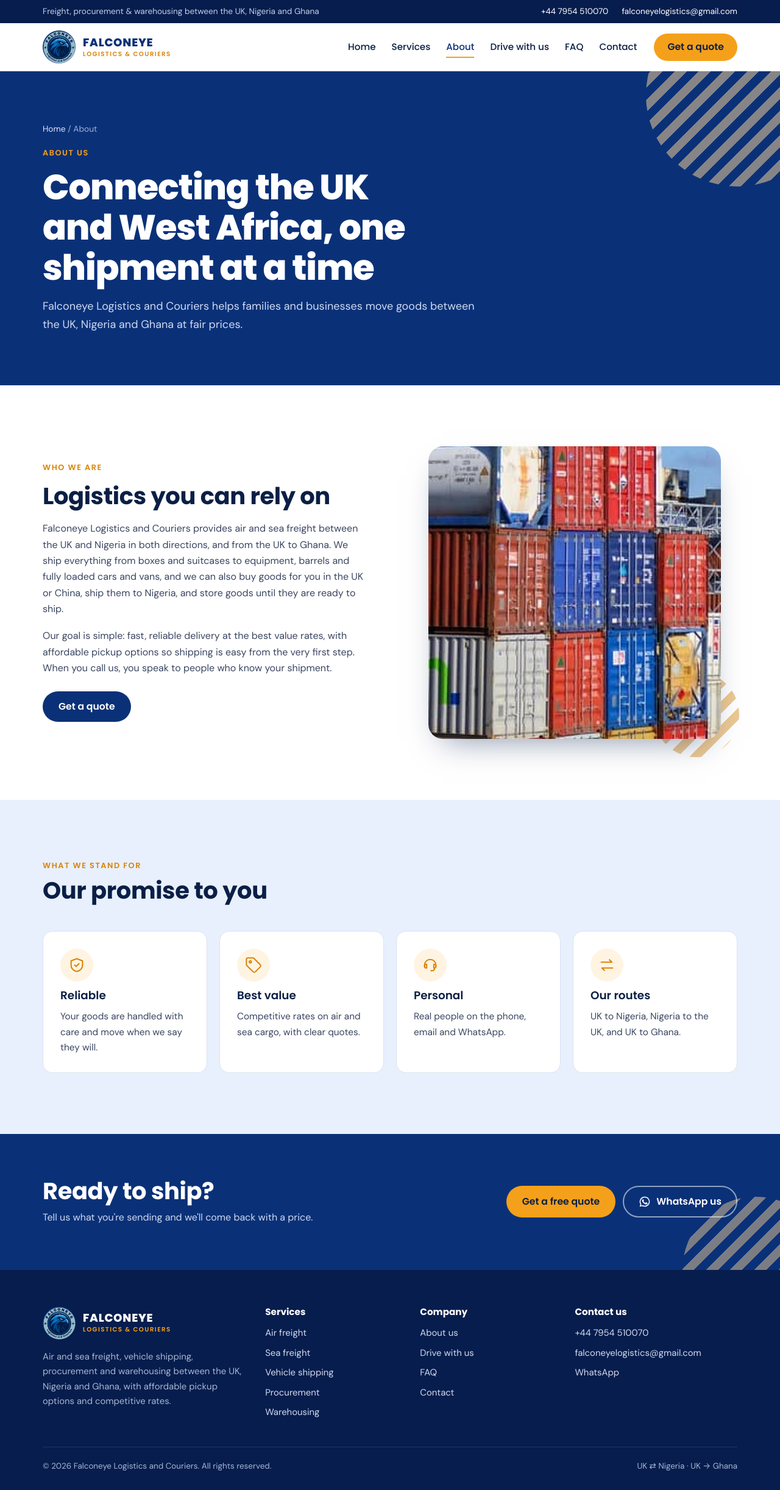
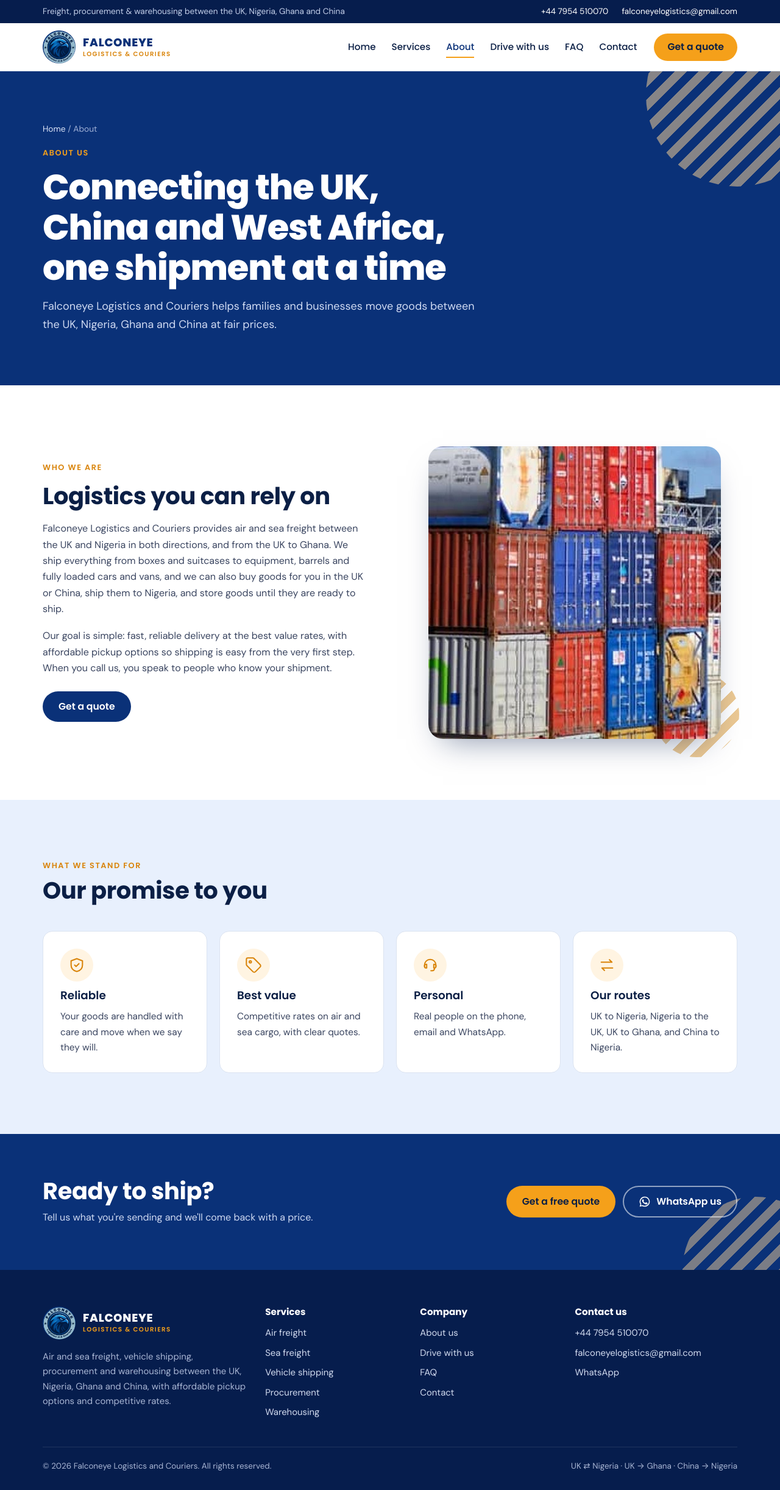
Before and after one commit to EzeoyeGoodluck/Falconeye, a plain HTML site: page about.html in a window 1280 px wide. Shown: the whole page at 61% size. Drawn offline with Linux system fonts and the light colour scheme.

Commit message:
Add China to the countries listed across the site
Top bar, footer, home, services, about, FAQ, contact and page
descriptions now include China (procurement from China to Nigeria).

Co-Authored-By: Claude Opus 5.5 <noreply@anthropic.com>
Claude-Session: https://claude.ai/code/session_01LzZqBw9JGz7KQ7mRmawtdT

```diff
--- a/about.html
+++ b/about.html
@@ -4,7 +4,7 @@
 <meta charset="utf-8">
 <meta name="viewport" content="width=device-width,initial-scale=1,viewport-fit=cover">
 <title>About Us | Falconeye Logistics and Couriers</title>
-<meta name="description" content="Falconeye Logistics and Couriers provides air and sea freight, vehicle shipping, procurement and warehousing between the UK, Nigeria and Ghana.">
+<meta name="description" content="Falconeye Logistics and Couriers provides air and sea freight, vehicle shipping, procurement and warehousing between the UK, Nigeria, Ghana and China.">
 <meta name="theme-color" content="#0a3178">
 <link rel="icon" href="img/logo.png">
 <link rel="preconnect" href="https://fonts.googleapis.com">
@@ -14,7 +14,7 @@
 </head>
 <body>
 <div class="topbar"><div class="wrap">
-  <span class="tag">Freight, procurement &amp; warehousing between the UK, Nigeria and Ghana</span>
+  <span class="tag">Freight, procurement &amp; warehousing between the UK, Nigeria, Ghana and China</span>
   <span class="links"><a href="tel:+447954510070">+44 7954 510070</a><a href="mailto:falconeyelogistics@gmail.com">falconeyelogistics@gmail.com</a></span>
 </div></div>
 <header class="site-header"><div class="wrap nav">
@@ -26,7 +26,7 @@
 <main>
 <section class="page-hero"><div class="wrap">
   <div class="crumbs"><a href="index.html">Home</a> / About</div>
-  <span class="kicker">About us</span><h1 style="margin-top:10px">Connecting the UK and West Africa, one shipment at a time</h1><p class="lead">Falconeye Logistics and Couriers helps families and businesses move goods between the UK, Nigeria and Ghana at fair prices.</p>
+  <span class="kicker">About us</span><h1 style="margin-top:10px">Connecting the UK, China and West Africa, one shipment at a time</h1><p class="lead">Falconeye Logistics and Couriers helps families and businesses move goods between the UK, Nigeria, Ghana and China at fair prices.</p>
 </div></section>
 <section class="section"><div class="wrap split">
   <div style="display:grid;gap:18px">
@@ -44,7 +44,7 @@
     <article class="card"><div class="icon"><svg width="24" height="24" viewBox="0 0 24 24" fill="none" stroke="currentColor" stroke-width="1.75" stroke-linecap="round" stroke-linejoin="round" aria-hidden="true"><path d="M12 3 4 6v6c0 5 3.5 8 8 9 4.5-1 8-4 8-9V6z"/><path d="m9 12 2 2 4-4"/></svg></div><h3>Reliable</h3><p>Your goods are handled with care and move when we say they will.</p></article>
     <article class="card"><div class="icon"><svg width="24" height="24" viewBox="0 0 24 24" fill="none" stroke="currentColor" stroke-width="1.75" stroke-linecap="round" stroke-linejoin="round" aria-hidden="true"><path d="M12.6 2.6A2 2 0 0 0 11.2 2H4a2 2 0 0 0-2 2v7.2a2 2 0 0 0 .6 1.4l8.7 8.7a2.4 2.4 0 0 0 3.4 0l6.6-6.6a2.4 2.4 0 0 0 0-3.4z"/><circle cx="7.5" cy="7.5" r="1.5"/></svg></div><h3>Best value</h3><p>Competitive rates on air and sea cargo, with clear quotes.</p></article>
     <article class="card"><div class="icon"><svg width="24" height="24" viewBox="0 0 24 24" fill="none" stroke="currentColor" stroke-width="1.75" stroke-linecap="round" stroke-linejoin="round" aria-hidden="true"><path d="M4 14v-2a8 8 0 0 1 16 0v2"/><path d="M4 14a2 2 0 0 0 2 2h1v-5H6a2 2 0 0 0-2 2zM20 14a2 2 0 0 1-2 2h-1v-5h1a2 2 0 0 1 2 2z"/><path d="M18 16v1a3 3 0 0 1-3 3h-2"/></svg></div><h3>Personal</h3><p>Real people on the phone, email and WhatsApp.</p></article>
-    <article class="card"><div class="icon"><svg width="24" height="24" viewBox="0 0 24 24" fill="none" stroke="currentColor" stroke-width="1.75" stroke-linecap="round" stroke-linejoin="round" aria-hidden="true"><path d="M4 8h15l-3.5-3.5M20 16H5l3.5 3.5"/></svg></div><h3>Our routes</h3><p>UK to Nigeria, Nigeria to the UK, and UK to Ghana.</p></article>
+    <article class="card"><div class="icon"><svg width="24" height="24" viewBox="0 0 24 24" fill="none" stroke="currentColor" stroke-width="1.75" stroke-linecap="round" stroke-linejoin="round" aria-hidden="true"><path d="M4 8h15l-3.5-3.5M20 16H5l3.5 3.5"/></svg></div><h3>Our routes</h3><p>UK to Nigeria, Nigeria to the UK, UK to Ghana, and China to Nigeria.</p></article>
   </div>
 </div></section>
 </main>
@@ -54,12 +54,12 @@
 </div></section>
 <footer class="site-footer"><div class="wrap">
   <div class="footer-grid">
-    <div style="display:grid;gap:16px;align-content:start"><a class="logo" href="index.html" aria-label="Falconeye Logistics and Couriers home"><img src="img/logo.png" alt="" width="54" height="54"><span class="logo-text"><b>FALCONEYE</b><small>Logistics &amp; Couriers</small></span></a><p>Air and sea freight, vehicle shipping, procurement and warehousing between the UK, Nigeria and Ghana, with affordable pickup options and competitive rates.</p></div>
+    <div style="display:grid;gap:16px;align-content:start"><a class="logo" href="index.html" aria-label="Falconeye Logistics and Couriers home"><img src="img/logo.png" alt="" width="54" height="54"><span class="logo-text"><b>FALCONEYE</b><small>Logistics &amp; Couriers</small></span></a><p>Air and sea freight, vehicle shipping, procurement and warehousing between the UK, Nigeria, Ghana and China, with affordable pickup options and competitive rates.</p></div>
     <div><h4>Services</h4><ul><li><a href="air-freight.html">Air freight</a></li><li><a href="sea-freight.html">Sea freight</a></li><li><a href="vehicle-shipping.html">Vehicle shipping</a></li><li><a href="procurement.html">Procurement</a></li><li><a href="warehousing.html">Warehousing</a></li></ul></div>
     <div><h4>Company</h4><ul><li><a href="about.html">About us</a></li><li><a href="drive-with-us.html">Drive with us</a></li><li><a href="faq.html">FAQ</a></li><li><a href="contact.html">Contact</a></li></ul></div>
     <div><h4>Contact us</h4><ul><li><a href="tel:+447954510070">+44 7954 510070</a></li><li><a href="mailto:falconeyelogistics@gmail.com">falconeyelogistics@gmail.com</a></li><li><a href="https://wa.me/447954510070" target="_blank" rel="noopener">WhatsApp</a></li></ul></div>
   </div>
-  <div class="footer-base"><span>© <span id="year">2026</span> Falconeye Logistics and Couriers. All rights reserved.</span><span>UK ⇄ Nigeria · UK → Ghana</span></div>
+  <div class="footer-base"><span>© <span id="year">2026</span> Falconeye Logistics and Couriers. All rights reserved.</span><span>UK ⇄ Nigeria · UK → Ghana · China → Nigeria</span></div>
 </div></footer>
 <script src="main.js"></script>
 </body>
```
Also changed, not shown: air-freight.html (+3 -3 lines), contact.html (+5 -5 lines), drive-with-us.html (+3 -3 lines), faq.html (+5 -5 lines), index.html (+8 -8 lines), procurement.html (+3 -3 lines), sea-freight.html (+3 -3 lines), services.html (+5 -5 lines), vehicle-shipping.html (+3 -3 lines), warehousing.html (+4 -4 lines).
